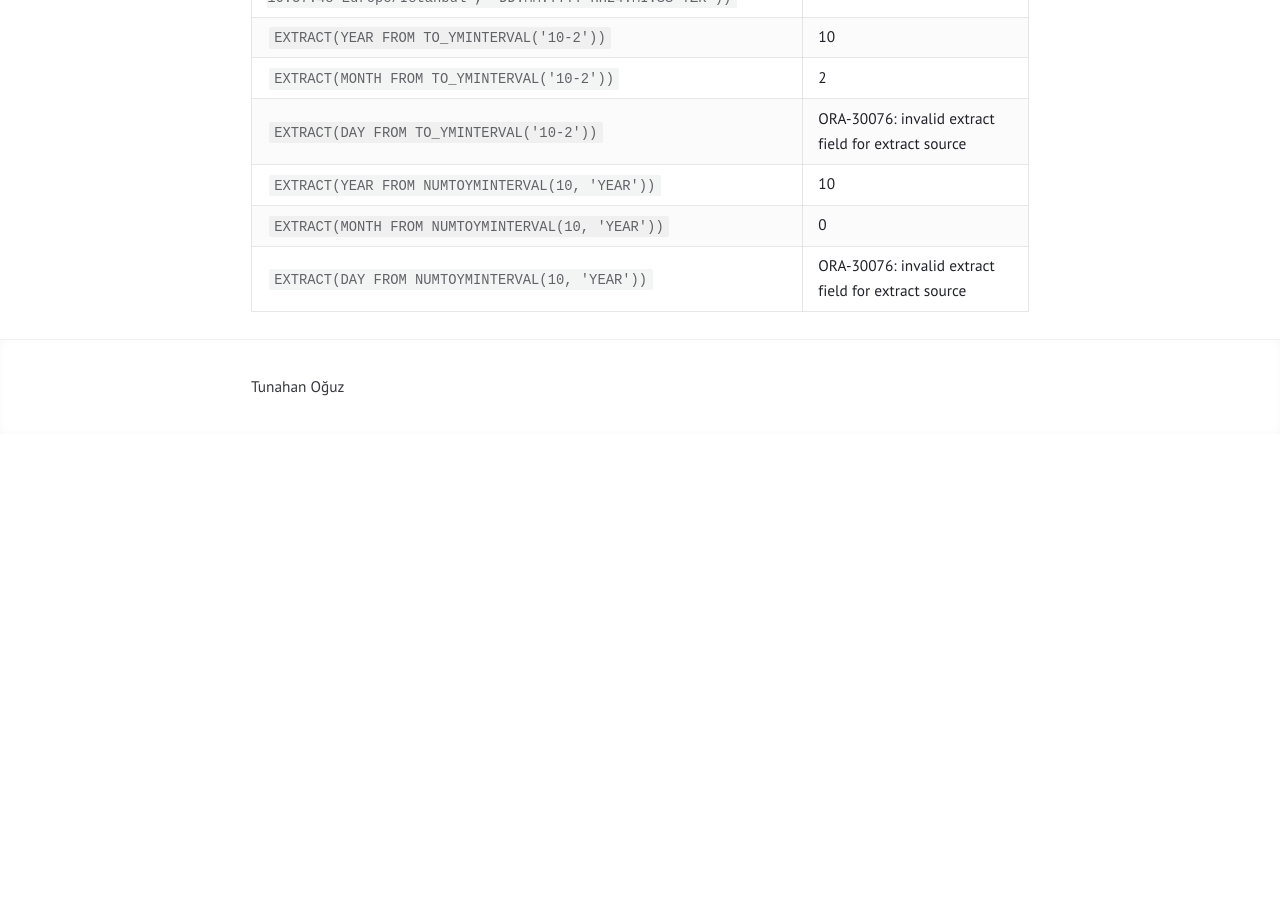
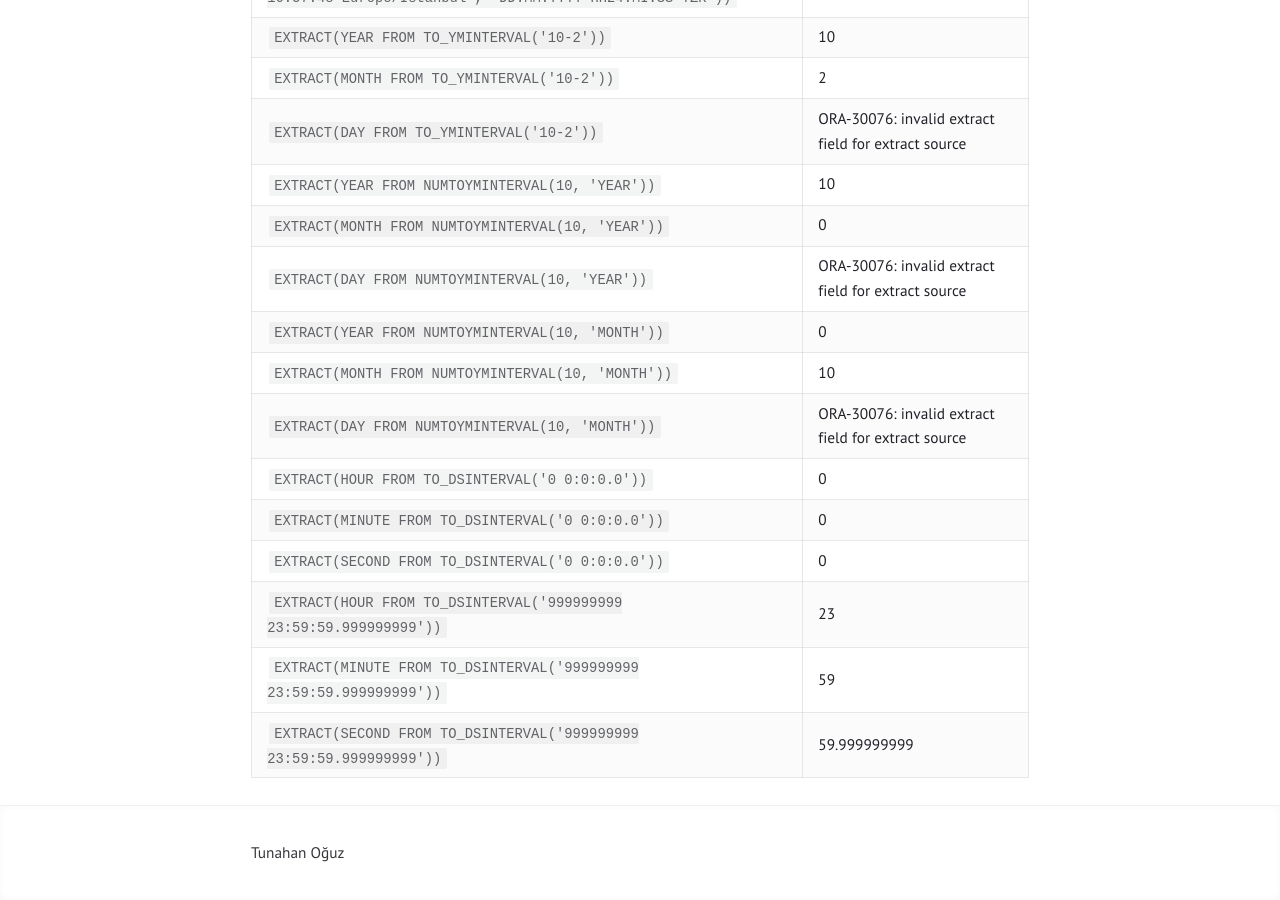
Before and after one commit to tunahanoguz/tunahanoguz.github.io, a Jekyll site: the page built from _posts/2025-05-26-oracle-EXTRACT-fonksiyonu.md, in a window 1280 px wide and 900 px high, scrolled down 3990 px. Built offline with Jekyll 4.4.1, drawn with Linux system fonts in a browser that asks for light colours; before the commit the page ends 4424 px from its top, so only the background shows below that.

Commit message:
Update 2025-05-26-oracle-EXTRACT-fonksiyonu.md

```diff
--- a/_posts/2025-05-26-oracle-EXTRACT-fonksiyonu.md
+++ b/_posts/2025-05-26-oracle-EXTRACT-fonksiyonu.md
@@ -82,3 +82,12 @@ Aşağıdaki tabloda `EXTRACT` fonksiyonu için kullanım örnekleri yer almakta
 | `EXTRACT(YEAR FROM NUMTOYMINTERVAL(10, 'YEAR'))`                                                                    | 10            |
 | `EXTRACT(MONTH FROM NUMTOYMINTERVAL(10, 'YEAR'))`                                                                   | 0             |
 | `EXTRACT(DAY FROM NUMTOYMINTERVAL(10, 'YEAR'))`                                                                     | ORA-30076: invalid extract field for extract source |
+| `EXTRACT(YEAR FROM NUMTOYMINTERVAL(10, 'MONTH'))`                                                                   | 0             |
+| `EXTRACT(MONTH FROM NUMTOYMINTERVAL(10, 'MONTH'))`                                                                  | 10            |
+| `EXTRACT(DAY FROM NUMTOYMINTERVAL(10, 'MONTH'))`                                                                    | ORA-30076: invalid extract field for extract source |
+| `EXTRACT(HOUR FROM TO_DSINTERVAL('0 0:0:0.0'))`                                                                     | 0             |
+| `EXTRACT(MINUTE FROM TO_DSINTERVAL('0 0:0:0.0'))`                                                                   | 0             |
+| `EXTRACT(SECOND FROM TO_DSINTERVAL('0 0:0:0.0'))`                                                                   | 0             |
+| `EXTRACT(HOUR FROM TO_DSINTERVAL('999999999 23:59:59.999999999'))`                                                  | 23            |
+| `EXTRACT(MINUTE FROM TO_DSINTERVAL('999999999 23:59:59.999999999'))`                                                | 59            |
+| `EXTRACT(SECOND FROM TO_DSINTERVAL('999999999 23:59:59.999999999'))`                                                | 59.999999999  |
```
